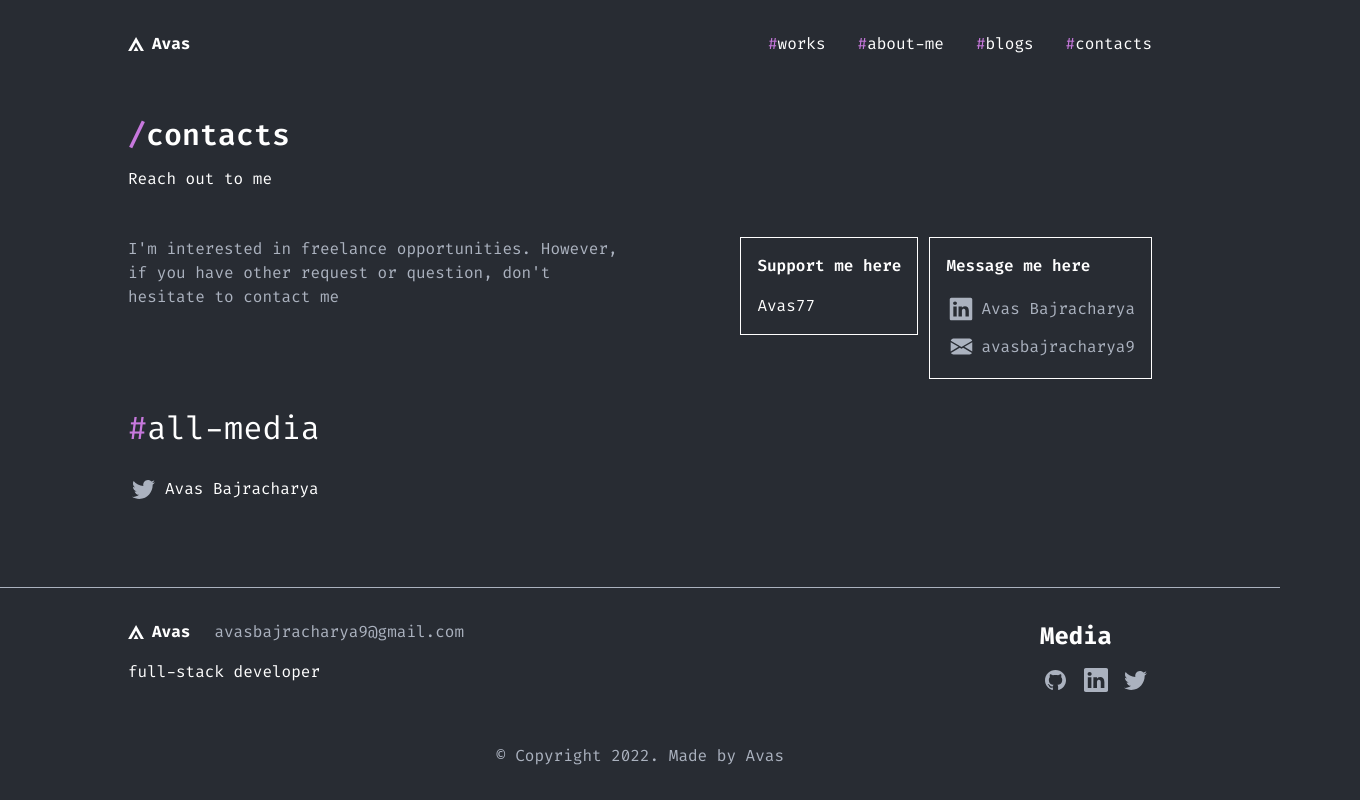
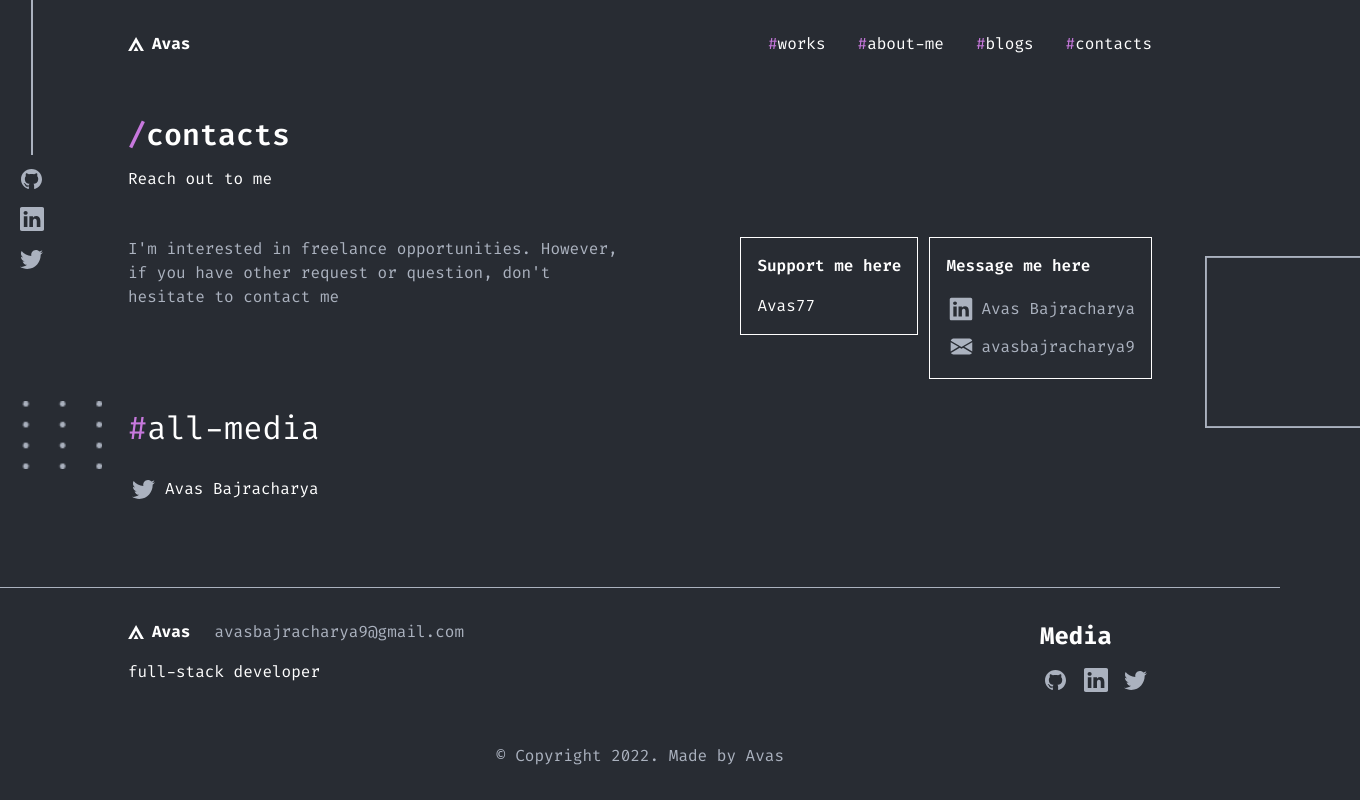
Before and after one commit to Avas77/avas-portfolio-v2, a Next.js app: page /contacts in a window 1280 px wide. Shown: the whole page, 1360 px wide, since content can reach past the window. Built offline with nearby package versions, Linux system fonts and the light colour scheme.

Commit message:
feat: added shapes in contacts page

```diff
--- a/app/contacts/layout.tsx
+++ b/app/contacts/layout.tsx
@@ -1,5 +1,8 @@
 import Footer from "@/components/Footer";
 import Header from "@/components/Header";
+import SideShapes from "@/components/SIdeShapes";
+import SideLinks from "@/components/SideLinks";
+import Image from "next/image";
 import React from "react";
 
 const Contactslayout = ({
@@ -9,6 +12,23 @@ const Contactslayout = ({
 }>) => {
   return (
     <>
+      <SideLinks />
+      <SideShapes classNames="left-[-7px] top-[401px]">
+        <Image
+          src="/assets/small-dots.png"
+          width={109}
+          height={49}
+          alt="dots"
+        />
+      </SideShapes>
+      <SideShapes classNames="right-[-80px] top-64">
+        <Image
+          src={"/assets/small-rectangle.svg"}
+          alt="rectangle"
+          width={155}
+          height={155}
+        />
+      </SideShapes>
       <section className="container">
         <Header />
         {children}
```
